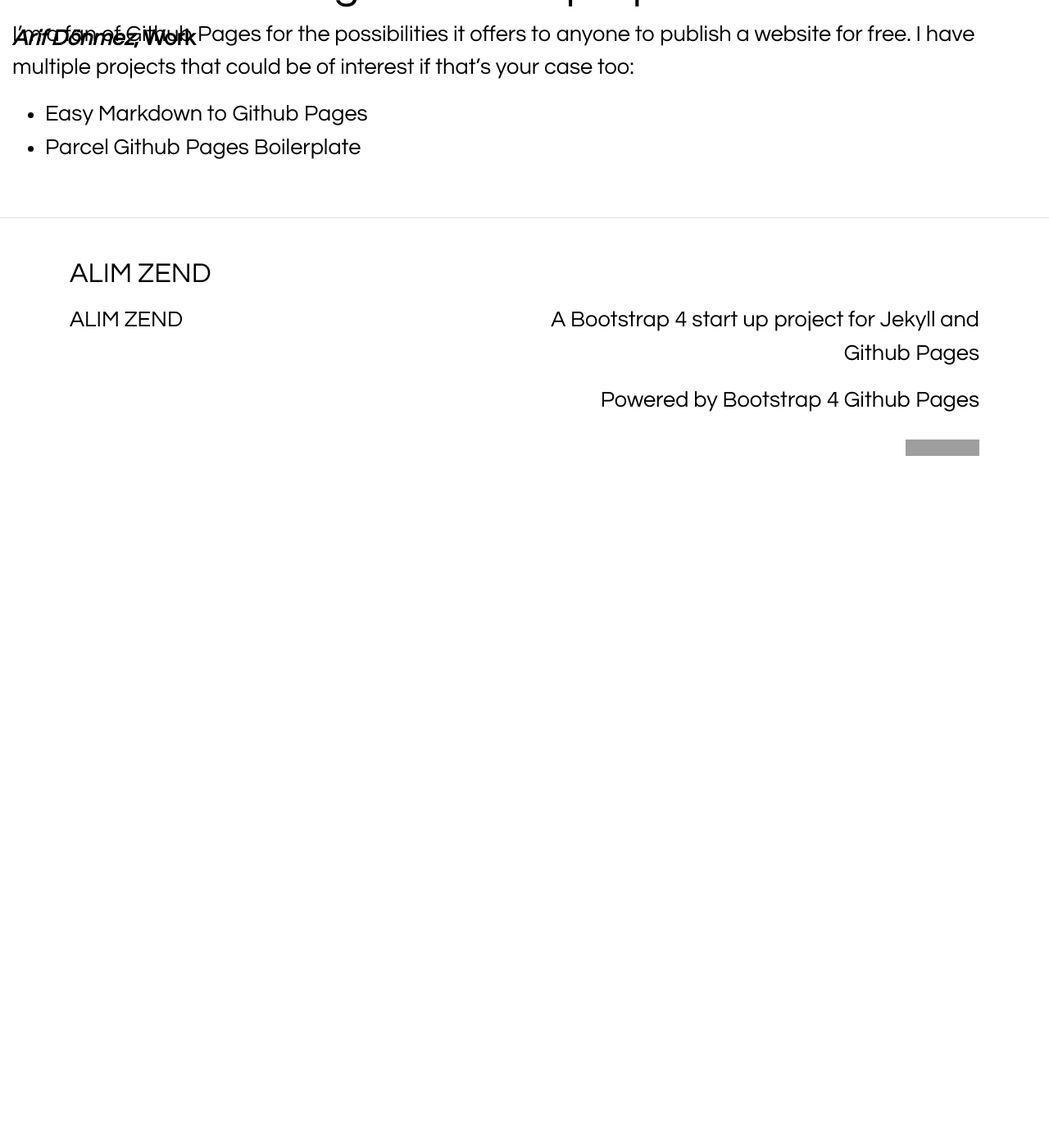
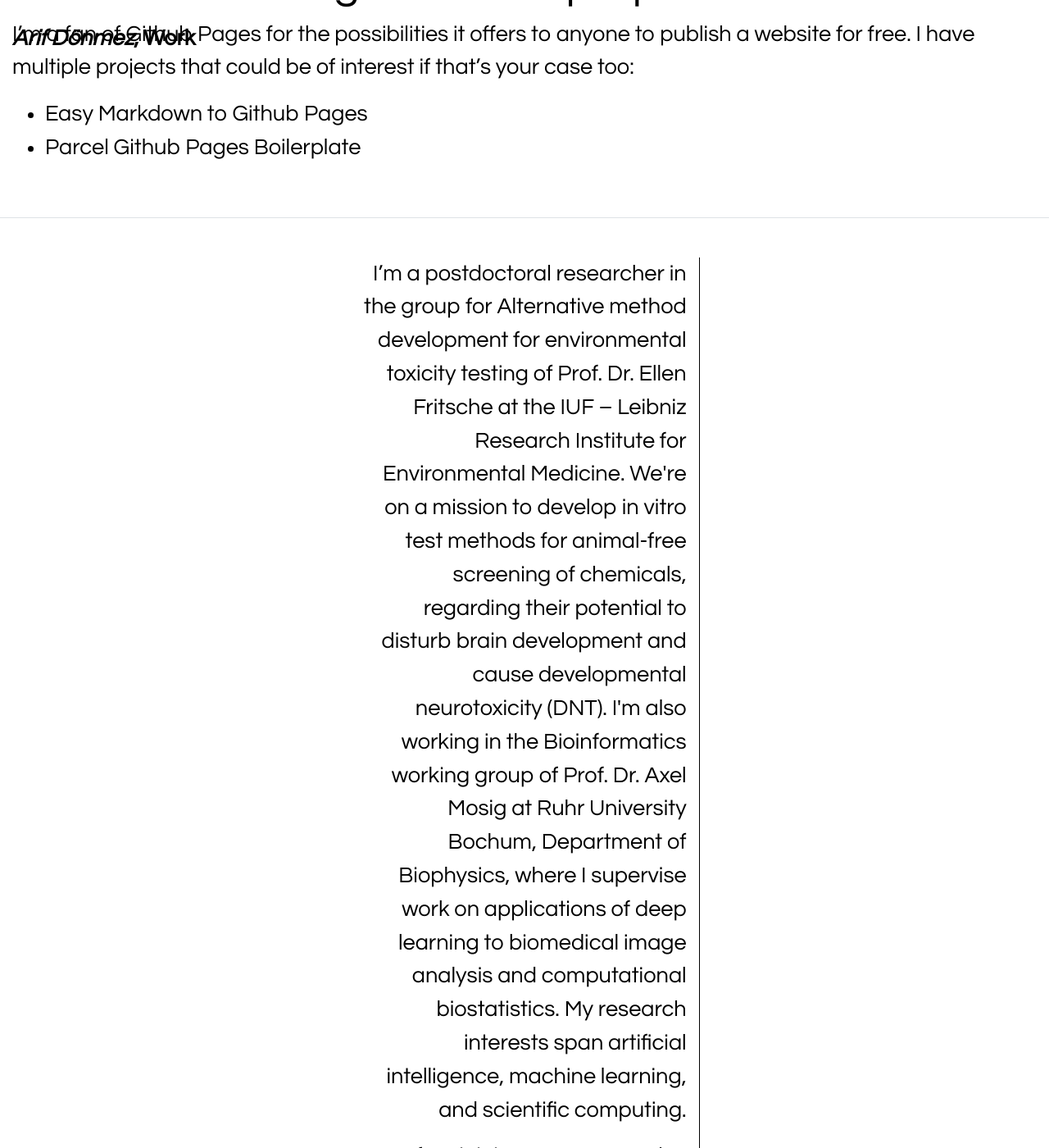
Before and after one commit to alim-zend/alim-zend.github.io, a Jekyll site: the page built from index.md, in a window 1280 px wide and 1400 px high, scrolled down 4750 px. Shown: the whole window at 82% size. Built offline with Jekyll 4.4.1, drawn with Linux system fonts in a browser that asks for light colours; before the commit the page ends 5380 px from its top, so only the background shows below that; some of the changed text lies outside the part shown; grey boxes are pictures that could not be loaded.

Commit message:
Update footer.html

```diff
--- a/_includes/footer.html
+++ b/_includes/footer.html
@@ -1,40 +1,26 @@
 
 <div class="py-5 border-top">
-  <div class="container">
+  <div class="container-fluid">
 
-    <p class="h5 mb-3">{{ site.title | escape }}</p>
 
     <div class="row">
 
       <div class="col-sm">
-        <ul class="list-unstyled">
-          <li>
-            {%- if site.author -%}
-              {{ site.author | escape }}
-            {%- else -%}
-              {{ site.title | escape }}
-            {%- endif -%}
-          </li>
-          {%- if site.email -%}
-            <li>
-              <a href="mailto:{{ site.email }}">
-                {{ site.email }}
-              </a>
-            </li>
-          {%- endif -%}
-        </ul>
       </div>
-
-
       <div class="col-sm text-right">
-        <p>{{- site.description | escape -}}</p>
+        <p>
+          I’m a postdoctoral researcher in the group for Alternative method development for environmental toxicity testing of Prof. Dr. Ellen Fritsche at the IUF – Leibniz Research Institute for Environmental Medicine. We're on a mission to develop in vitro test methods for animal-free screening of chemicals, regarding their potential to disturb brain development and cause developmental neurotoxicity (DNT). I'm also working in the Bioinformatics working group of Prof. Dr. Axel Mosig at Ruhr University Bochum, Department of Biophysics, where I supervise work on applications of deep learning to biomedical image analysis and computational biostatistics. My research interests span artificial intelligence, machine learning, and scientific computing.
+        </p>
 
         <p>
-          <a href="https://nicolas-van.github.io/bootstrap-4-github-pages/">Powered by Bootstrap 4 Github Pages</a>
+          Before joining IUF, I was a PhD student in the Algebra working group of Prof. Dr. Markus Reineke at Ruhr University Bochum, where I worked on geometric approaches to linear algebra type classification problems. We studied geometric properties of quiver moduli spaces with topological, arithmetic, algebraic, and homological methods.
         </p>
+
         <p>
-          <a href="https://github.com/nicolas-van/bootstrap-4-github-pages"><img alt="GitHub Repo stars" src="https://img.shields.io/github/stars/nicolas-van/bootstrap-4-github-pages?style=social"></a>
-        <p>
+          Current research interests include the development of interacting particle systems for computational problems raised from topics in experimental toxicology and connections between noncommutative geometry and unsupervised learning.
+        </p>
+      </div>
+      <div class="col-sm" style="font-weight:bold;border-width: thin;border-left-style: solid;padding-top: 1em;">
       </div>
 
     </div>
```
